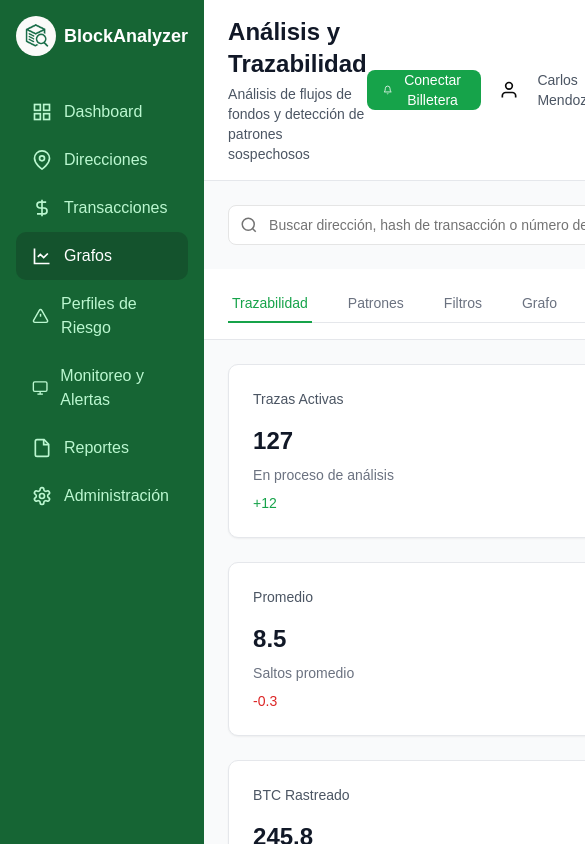
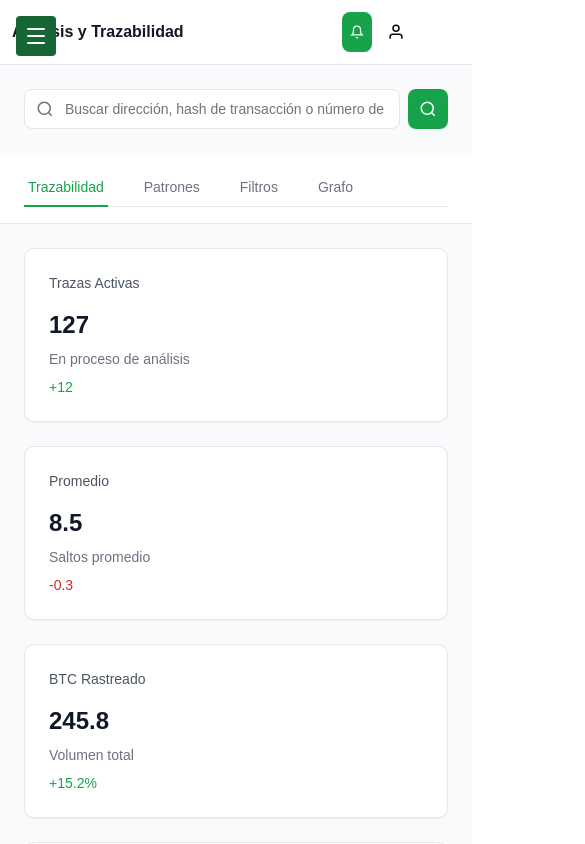
Before and after one commit to hibren/Programa-de-Trazabilidad-de-Criptomonedas-Orientado-a-Investigaciones-Forenses, a Next.js app in the folder frontend/: page /grafos in a window 390 px wide. Shown: the top 844 px of the page, 585 px wide, since content can reach past the window. Built offline with nearby package versions, Linux system fonts and the light colour scheme.

Commit message:
sidebar responsive

```diff
--- a/frontend/src/components/organisms/SideBar.jsx
+++ b/frontend/src/components/organisms/SideBar.jsx
@@ -3,9 +3,11 @@
 import { useState } from "react"
 import Image from "next/image"
 import NavItem from "../molecules/NavItem"
+import { Menu, X } from "lucide-react"
 
 const Sidebar = ({ activeItem = "dashboard" }) => {
   const [currentActive, setCurrentActive] = useState(activeItem)
+  const [isOpen, setIsOpen] = useState(false)
 
   const navItems = [
     { id: "dashboard", icon: "dashboard", label: "Dashboard", href: "/dashboard" },
@@ -20,10 +22,36 @@ const Sidebar = ({ activeItem = "dashboard" }) => {
 
   const handleItemClick = (itemId) => {
     setCurrentActive(itemId)
+    setIsOpen(false)
   }
 
   return (
-    <div className="w-64 bg-green-800 min-h-screen p-4">
+    <>
+      {/* Botón hamburguesa */}
+      <button
+        className="md:hidden fixed top-4 left-4 z-50 p-2 bg-green-800 text-white rounded"
+        onClick={() => setIsOpen(!isOpen)}
+      >
+        {isOpen ? <X size={24} /> : <Menu size={24} />}
+      </button>
+
+      {/* Overlay */}
+      {isOpen && (
+        <div
+          className="fixed inset-0 bg-black bg-opacity-50 z-30 md:hidden"
+          onClick={() => setIsOpen(false)}
+        />
+      )}
+
+      {/* Sidebar */}
+      <div
+        className={`
+          fixed inset-y-0 left-0 z-40 w-64 bg-green-800 p-4 transform
+          transition-transform duration-300 ease-in-out
+          ${isOpen ? "translate-x-0" : "-translate-x-full"}
+          md:translate-x-0 md:static md:flex-shrink-0
+        `}
+      >
         {/* Logo/Header */}
         <div className="mb-8">
           <div className="flex items-center space-x-2 text-white">
@@ -54,6 +82,7 @@ const Sidebar = ({ activeItem = "dashboard" }) => {
           ))}
         </nav>
       </div>
+    </>
   )
 }
 
--- a/frontend/src/components/organisms/TopBar.jsx
+++ b/frontend/src/components/organisms/TopBar.jsx
@@ -2,31 +2,51 @@
 import Button from "../atoms/Button"
 import Icon from "../atoms/Icon"
 
-const TopBar = ({ title = "Dashboard Principal", subtitle = "Monitoreo y análisis de blockchain en tiempo real" }) => {
+const TopBar = ({
+  title = "Dashboard Principal",
+  subtitle = "Monitoreo y análisis de blockchain en tiempo real",
+}) => {
   return (
-    <div className="bg-white border-b border-gray-200 px-6 py-4">
-      <div className="flex items-center justify-between">
+    <div className="bg-white border-b border-gray-200 px-3 sm:px-6 py-3">
+      <div className="flex items-center justify-between gap-2 sm:gap-4">
         {/* Title Section */}
-        <div>
-          <h1 className="text-2xl font-bold text-gray-900">{title}</h1>
-          <p className="text-sm text-gray-600 mt-1">{subtitle}</p>
+        <div className="flex-1 min-w-0 pr-2">
+          <h1 className="text-base sm:text-xl lg:text-2xl font-bold text-gray-900 truncate">
+            {title}
+          </h1>
+          <p className="text-xs sm:text-sm text-gray-600 mt-1 truncate hidden sm:block">
+            {subtitle}
+          </p>
         </div>
 
         {/* Actions Section */}
-        <div className="flex items-center space-x-4">
-          <Button variant="success">
-            <Icon name="bell" size={16} className="mr-2" />
-            Conectar Billetera
+        <div className="flex items-center gap-1 sm:gap-3 flex-shrink-0">
+          {/* Botón Conectar Billetera - Compacto en móvil */}
+          <Button variant="success" className="px-2 sm:px-4 py-1.5 sm:py-2">
+            <Icon name="bell" size={14} className="sm:hidden" />
+            <Icon name="bell" size={16} className="hidden sm:block sm:mr-2" />
+            <span className="hidden sm:inline text-xs sm:text-sm">Conectar Billetera</span>
           </Button>
 
-          <Button variant="ghost" size="icon">
-            <Icon name="user" size={20} />
+          {/* Usuario Avatar */}
+          <Button variant="ghost" size="icon" className="p-1.5 sm:p-2">
+            <Icon name="user" size={18} />
           </Button>
 
-          <div className="text-sm text-gray-600">Carlos Mendoza</div>
+          {/* Nombre del usuario - solo desktop */}
+          <div className="hidden lg:block text-sm text-gray-600 whitespace-nowrap max-w-[120px] truncate">
+            Carlos Mendoza
+          </div>
 
-          <Button variant="outline" size="sm">
-            Cerrar Sesión
+          {/* Botón Cerrar Sesión - Responsivo */}
+          <Button variant="outline" className="hidden sm:flex px-2 sm:px-4 py-1.5 sm:py-2 text-xs sm:text-sm">
+            <span className="sm:hidden">Salir</span>
+            <span className="hidden sm:inline">Cerrar Sesión</span>
+          </Button>
+
+          {/* Menu button para móvil muy pequeño */}
+          <Button variant="ghost" size="icon" className="sm:hidden p-1.5">
+            <Icon name="menu" size={16} />
           </Button>
         </div>
       </div>
```
Lines whose indentation alone changed are shown as unchanged.
